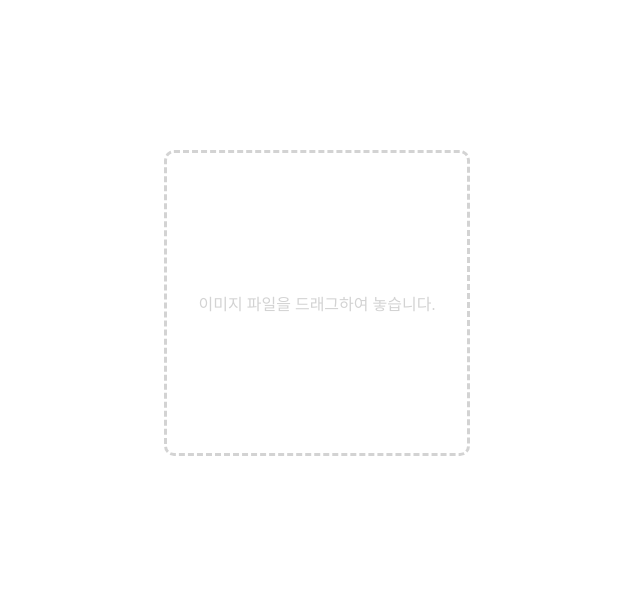
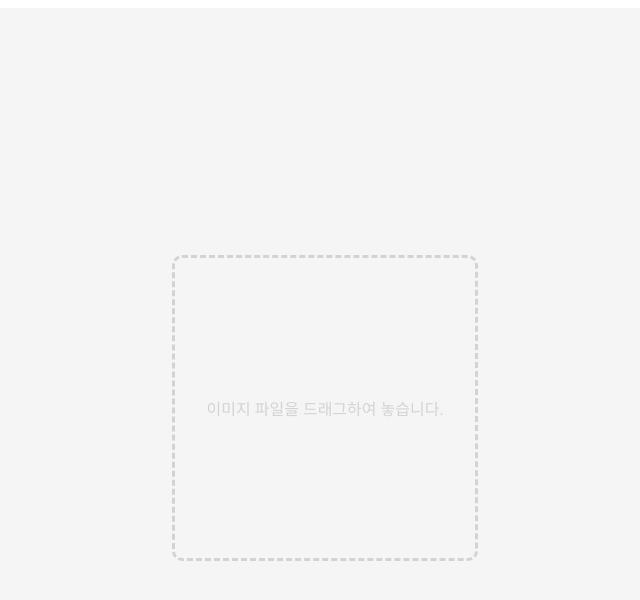
Before and after one commit to Rea1109/drag-drop, a plain HTML site: page index.html in a window 1280 px wide. Shown: the whole page, without its empty margins (323-963 px from the left). Drawn offline with nearby package versions, Linux system fonts and the light colour scheme.

Commit message:
drag event list test

```diff
--- a/index.html
+++ b/index.html
@@ -9,9 +9,11 @@
     <title>drag drop test</title>
 </head>
 <body>
-    <input type="file" multiple />
-    <div class="drag-drop-area" id="drop-area">
-        <p>이미지 파일을 드래그하여 놓습니다.</p>
+    <div class="container">
+        <input type="file" multiple />
+        <div class="drag-drop-area" id="drop-area">
+            <p>이미지 파일을 드래그하여 놓습니다.</p>
+        </div>
     </div>
     <script src="/main.js"></script>
 </body>
--- a/style.css
+++ b/style.css
@@ -1,3 +1,12 @@
+.container {
+    display: flex;
+    justify-content: center;
+    align-items: center;
+    width: 100vw;
+    height: 100vh;
+    background-color: whitesmoke
+}
+
 input {
     display: none;
 }
@@ -9,7 +18,6 @@ input {
     align-items: center;
     width: 300px;
     height: 300px;
-    margin: 150px auto;
     border: 3px dashed lightgray;
     border-radius: 10px;
 
```
